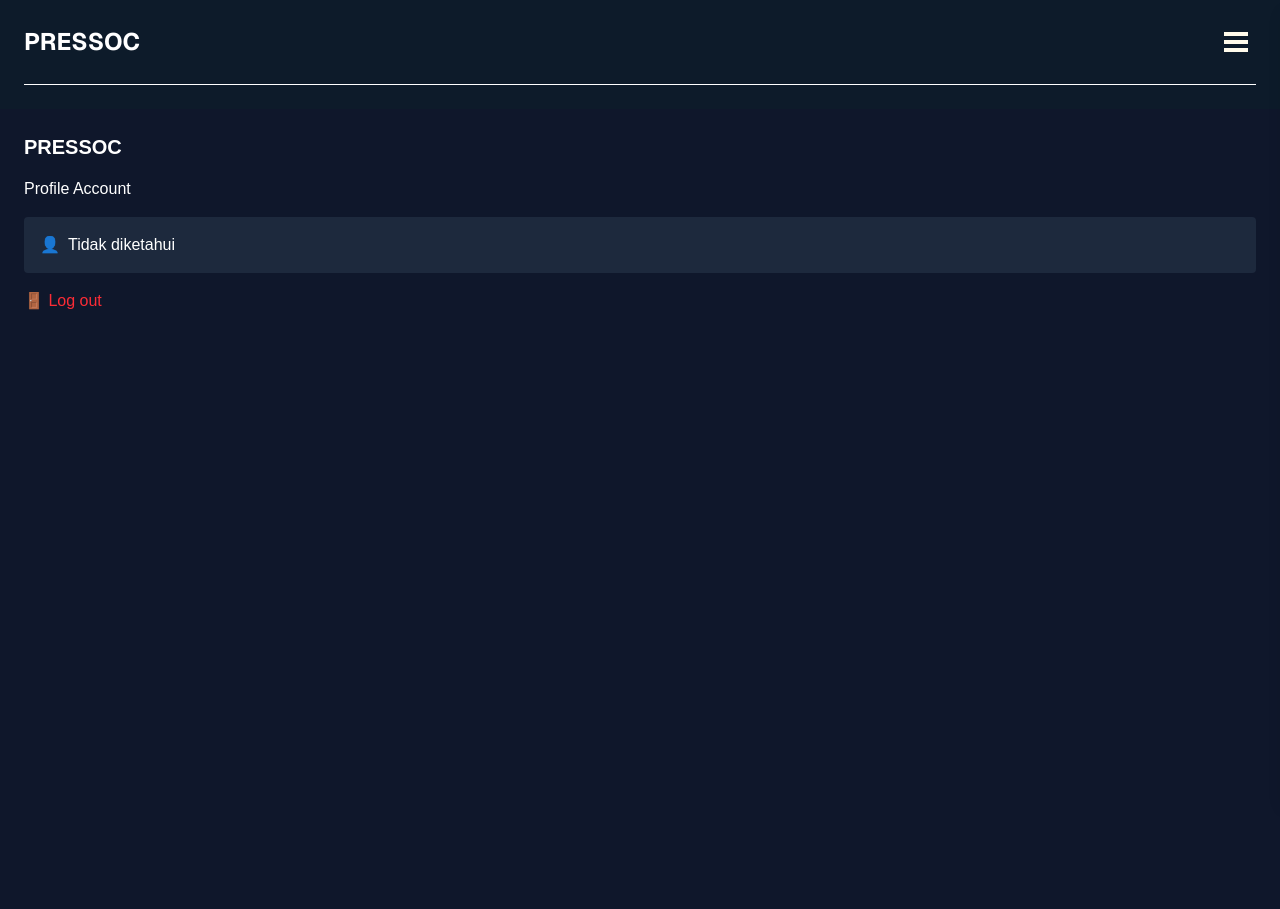
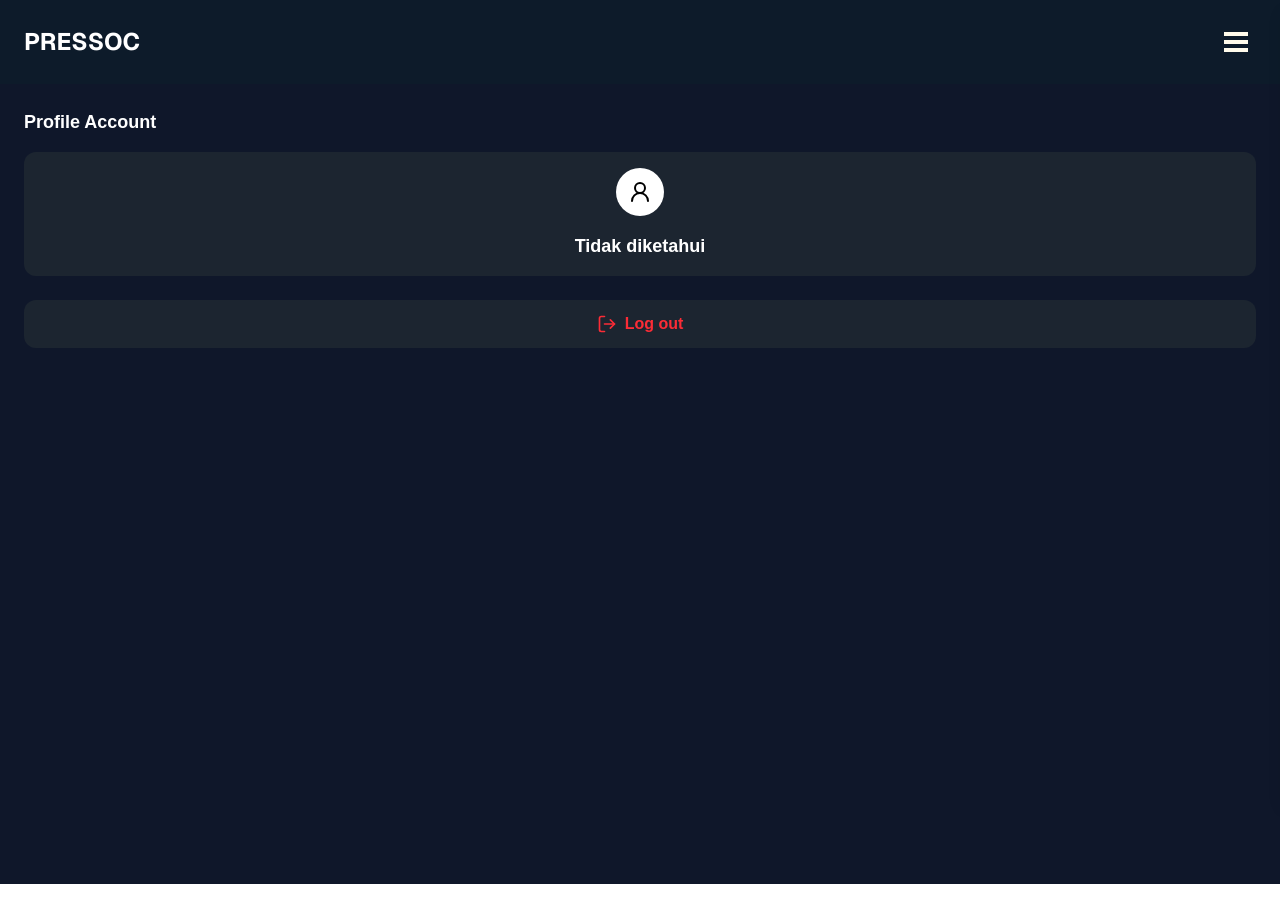
Before and after one commit to RZKY888X/pressoc, a Next.js app in the folder frontend/: page /account in a window 1280 px wide. After the commit the page ends 884 px from the top, so only its background shows below. Built offline with nearby package versions, Linux system fonts and the light colour scheme; no server answers.

Commit message:
Fix account dan menu navbar

```diff
--- a/frontend/app/account/page.tsx
+++ b/frontend/app/account/page.tsx
@@ -1,31 +1,34 @@
 'use client';
 
 import { useSession, signOut } from 'next-auth/react';
+import { LogOut, User2Icon } from 'lucide-react';
 
 export default function DashboardPage() {
   const { data: session } = useSession();
 
   const handleLogout = () => {
-    signOut({ callbackUrl: "/login" }); // redirect ke login setelah logout
+    signOut({ callbackUrl: "/login" });
   };
 
   return (
-    <div className="p-6 text-white bg-slate-900 h-screen">
-      <h1 className="text-xl font-bold">PRESSOC</h1>
-      <p className="mt-4">Profile Account</p>
-
-      <div className="mt-4 p-4 bg-slate-800 rounded">
-        <div className="flex items-center gap-2">
-          <span>👤</span>
-          <span>{session?.user?.name || session?.user?.name || 'Tidak diketahui'}</span>
+    <div className="p-6 bg-[#0f172a] min-h-screen text-white">
+      <h2 className="text-lg font-semibold mb-4">Profile Account</h2>
+      <div className="flex flex-col items-center bg-[#1c2530] p-4 rounded-xl gap-4 mb-6">
+        <div className="bg-white rounded-full w-12 h-12 flex items-center justify-center">
+        <User2Icon className="w-6 h-6 text-black"/>
         </div>
+        <span className="text-lg font-semibold">
+          {session?.user?.name || 'Tidak diketahui'}
+        </span>
       </div>
 
+      {/* Logout Button */}
       <button
         onClick={handleLogout}
-        className="mt-4 text-red-500 hover:underline"
+        className="w-full bg-[#1c2530] text-red-500 font-semibold py-3 rounded-xl flex items-center justify-center gap-2 hover:bg-red-900/10 transition"
       >
-        🚪 Log out
+        <LogOut className="w-5 h-5" />
+        Log out
       </button>
     </div>
   );
--- a/frontend/app/components/navbar/page.tsx
+++ b/frontend/app/components/navbar/page.tsx
@@ -11,16 +11,13 @@ export default function NavbarLayout() {
   if (pathname === "/login") return null;
 
   return (
-    <div className='min-w-screen bg-[#0D1B2A] text-white p-6 font-sans'>
-      <nav>
-        <div className='flex justify-between items-center mb-6'>
+      <nav className='min-w-screen bg-[#0D1B2A] text-white p-6 font-sans'>
+        <div className='flex items-center justify-between'>
           <Link href='#' className='text-2xl font-bold'>
             PRESSOC
           </Link>
           <HamburgerMenu />
         </div>
-        <hr />
       </nav>
-    </div>
   );
 }
--- a/frontend/package.json
+++ b/frontend/package.json
@@ -16,6 +16,7 @@
     "@types/bcryptjs": "^2.4.6",
     "bcryptjs": "^3.0.2",
     "chart.js": "^4.5.0",
+    "lucide-react": "^0.525.0",
     "next": "15.4.1",
     "next-auth": "^4.24.11",
     "nodemon": "^3.1.10",
```
Also changed, not shown: 1 other file (tests, documents, lock files or other folders).
